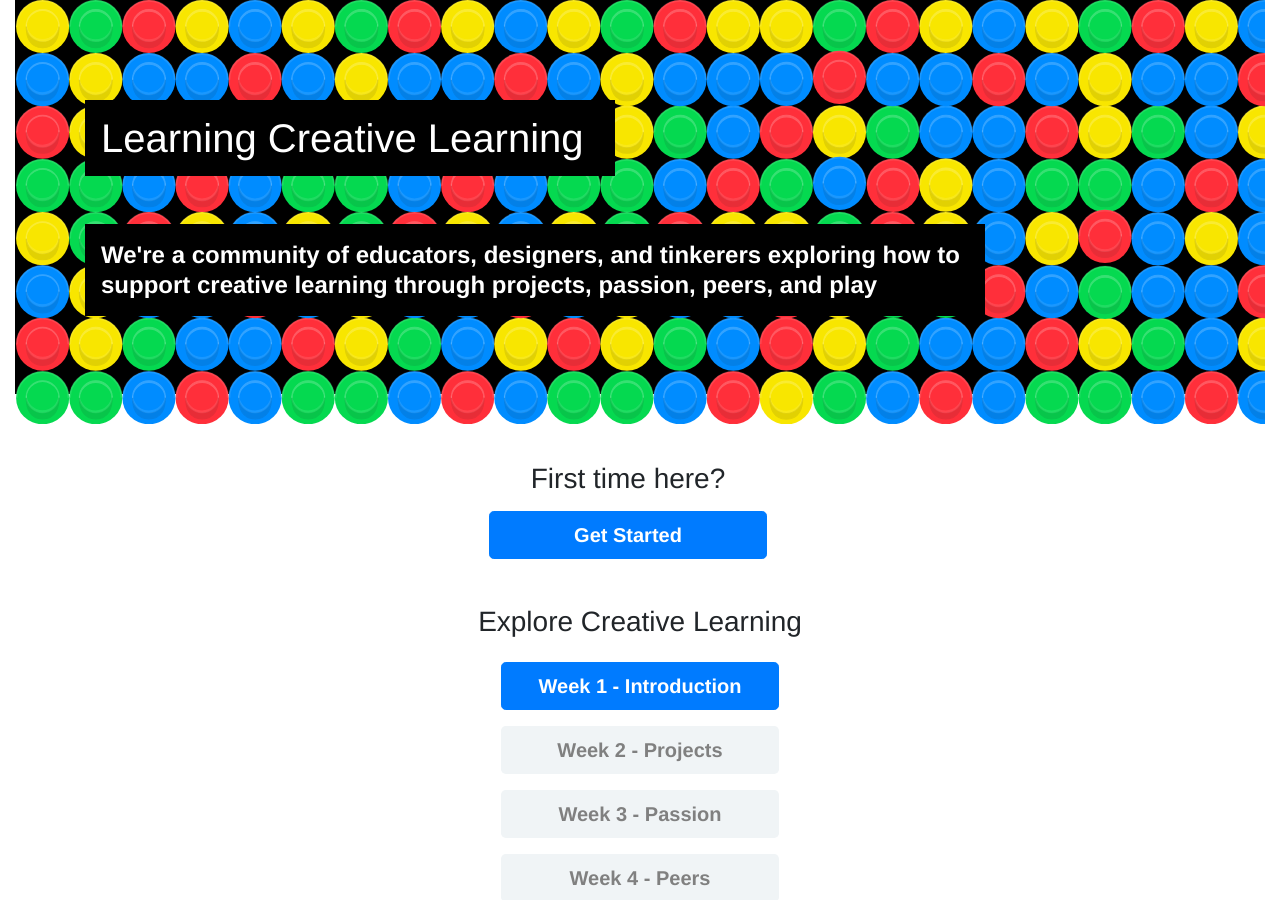
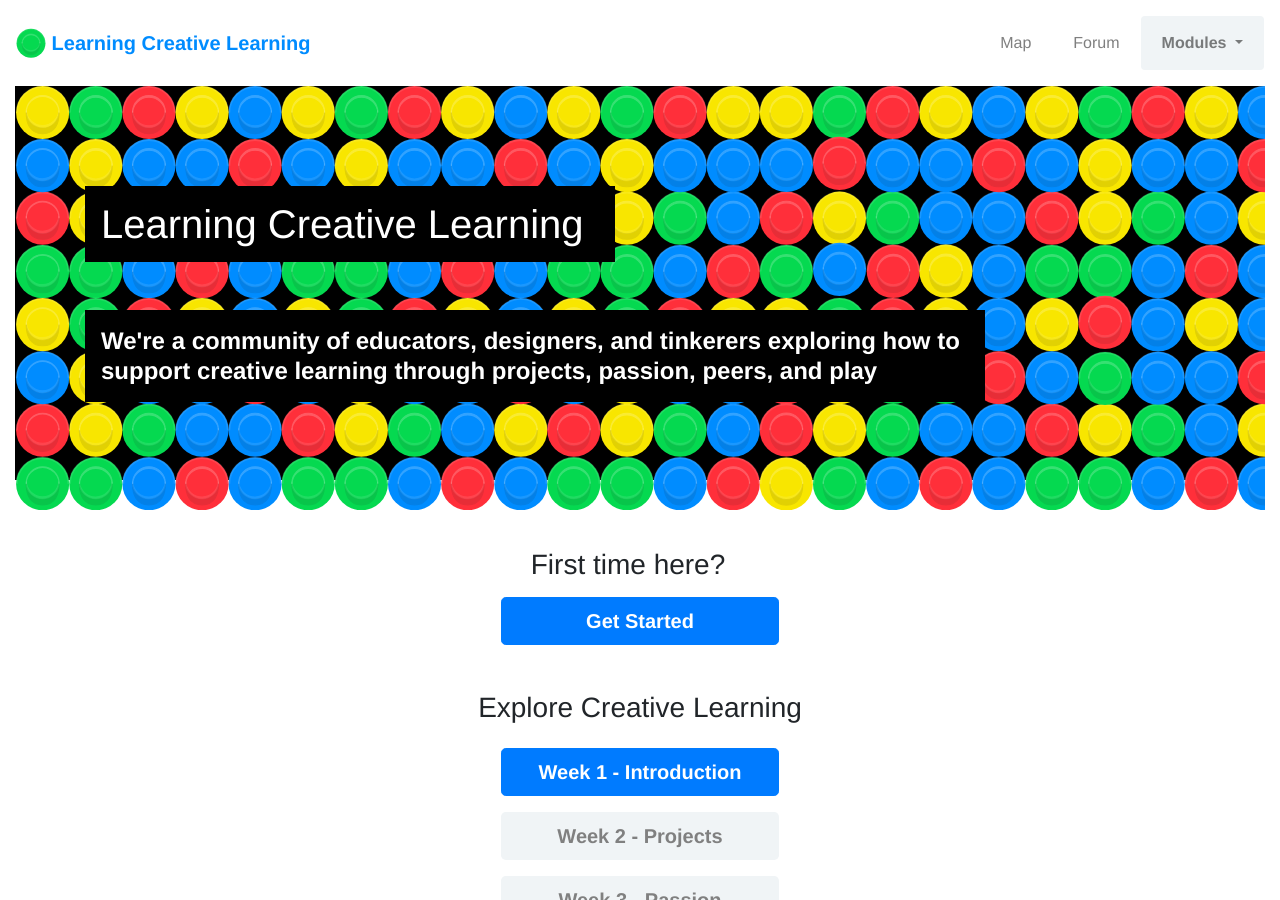
Before and after one commit to mitmedialab/lcl, a Jekyll site: the page built from index.html, in a window 1280 px wide and 900 px high. Built offline with Jekyll 4.4.1, drawn with Linux system fonts in a browser that asks for light colours; nearby versions of some CDN libraries.

Commit message:
Bring the navbar back to homepage, add Tranifex Live snippet, and a few other small fixes

```diff
--- a/_includes/head.html
+++ b/_includes/head.html
@@ -26,6 +26,8 @@
   <link rel="stylesheet" href="{{ "/assets/main.css" | relative_url }}">
   <link rel="canonical" href="{{ page.url | replace:'index.html','' | absolute_url }}">
   <link rel="alternate" type="application/rss+xml" title="{{ site.title | escape }}" href="{{ "/feed.xml" | relative_url }}">
+  <script type="text/javascript">window.liveSettings={api_key:"ddd65cab1c8f4bf0924ad1a18534da75"}</script>
+  <script type="text/javascript" src="//cdn.transifex.com/live.js"></script>
 
   {% if jekyll.environment == 'production' and site.google_analytics %}
   {% include google-analytics.html %}
--- a/_includes/navbar.html
+++ b/_includes/navbar.html
@@ -13,6 +13,9 @@
 
         </ul>
         <ul class="navbar-nav justify-content-end">
+          <li class="nav-item btn">
+            <a class="nav-link" href="../map">Map</a>
+          </li>
           <li class="nav-item btn">
             <a class="nav-link" href="http://lcl-discuss.media.mit.edu">Forum</a>
           </li>
--- a/_layouts/get-started.html
+++ b/_layouts/get-started.html
@@ -22,11 +22,13 @@ layout: default
 					<a class="ml-2" href="http://lcl-discuss.media.mit.edu/t/introduce-yourself/54/"><i class="fa fa-comments-o mr-2 mt-2" aria-hidden="true"></i>Sign up and introduce yourself in the discussion forum</a>
 				</p>
 				<p> Step 3:
-					<a class="ml-2" href="../modules/week1"><i class="fa fa-arrows mr-2 mt-2" aria-hidden="true"></i>Start exploring week 1!</a>
+					<a class="ml-2" href="../map"><i class="fa fa-map mr-2 mt-2" aria-hidden="true"></i>Add yourdelf to the map</a>
 				</p>
+
 			</div>
 
-			<h4 class="mt-3">Questions?</h4>
+			<p> And when you're done, <a href="../modules/week1">start exploring Week 1</a></p>
+			<h4 class="mt-5">Questions?</h4>
 			<p>If you have any questions, check out the <a href="../faq">FAQ</a>, ask someone in the <a href="http://lcl-discuss.media.mit.edu">forum</a>, or <a href="mailto:lcl-2017-support@media.mit.edu">contact us</a>!</p>
 		</div> <!-- col -->
 	</div> <!-- row -->
--- a/index.html
+++ b/index.html
@@ -16,9 +15,9 @@ hide-navbar: true
 
 	<div class="col-md-auto text-center">
 		<p><h3 class="d-md-inline mr-4 mt-3">First time here?</h3></p>
-		<div class="d-md-inline mr-4 mt-3">
-			<a href="{{ site.baseurl }}{% link get-started.md %}" class="btn btn-lg btn-primary font-weight-bold" style="width: 278px">Get Started</a>
-		</div>
+		<p >
+			<a href="{{ site.baseurl }}{% link get-started.md %}" class="btn btn-lg btn-primary font-weight-bold mx-4" style="width: 278px">Get Started</a>
+		</p>
 		<!-- <div class="dropdown show d-md-inline mt-3">
 		  <a class="btn btn-lg btn-outline-* bg-grey dropdown-toggle font-weight-bold" href="#" role="button" id="dropdownMenuLink" data-toggle="dropdown" aria-haspopup="true" aria-expanded="false">
 		    Jump into a Module
@@ -35,7 +34,7 @@ hide-navbar: true
 
 
 		<h3 class="mt-5 mb-4">Explore Creative Learning</h3>
-		<p><a href="{{ site.baseurl }}{% link _modules/week1.md %}" class="btn btn-lg btn-primary font-weight-bold mx-4" style="width: 278px">Week 1 - Introduction</a></p>
+			<p><a href="{{ site.baseurl }}{% link _modules/week1.md %}" class="btn btn-lg btn-primary font-weight-bold mx-4" style="width: 278px">Week 1 - Introduction</a></p>
 		<!-- <div class="row text-center mx-auto col-sm-10 justify-content-center" style="max-width: 800px"> -->
 
 			<p><a href="" class="btn btn-lg btn-outline-* btn-disabled bg-grey font-weight-bold mx-4" style="color: grey; width: 278px">Week 2 - Projects</a></p>
```
Also changed, not shown: other parts of index.html (+0 -1 lines), _modules/week1.md (+3 -3 lines), 10 other files.
